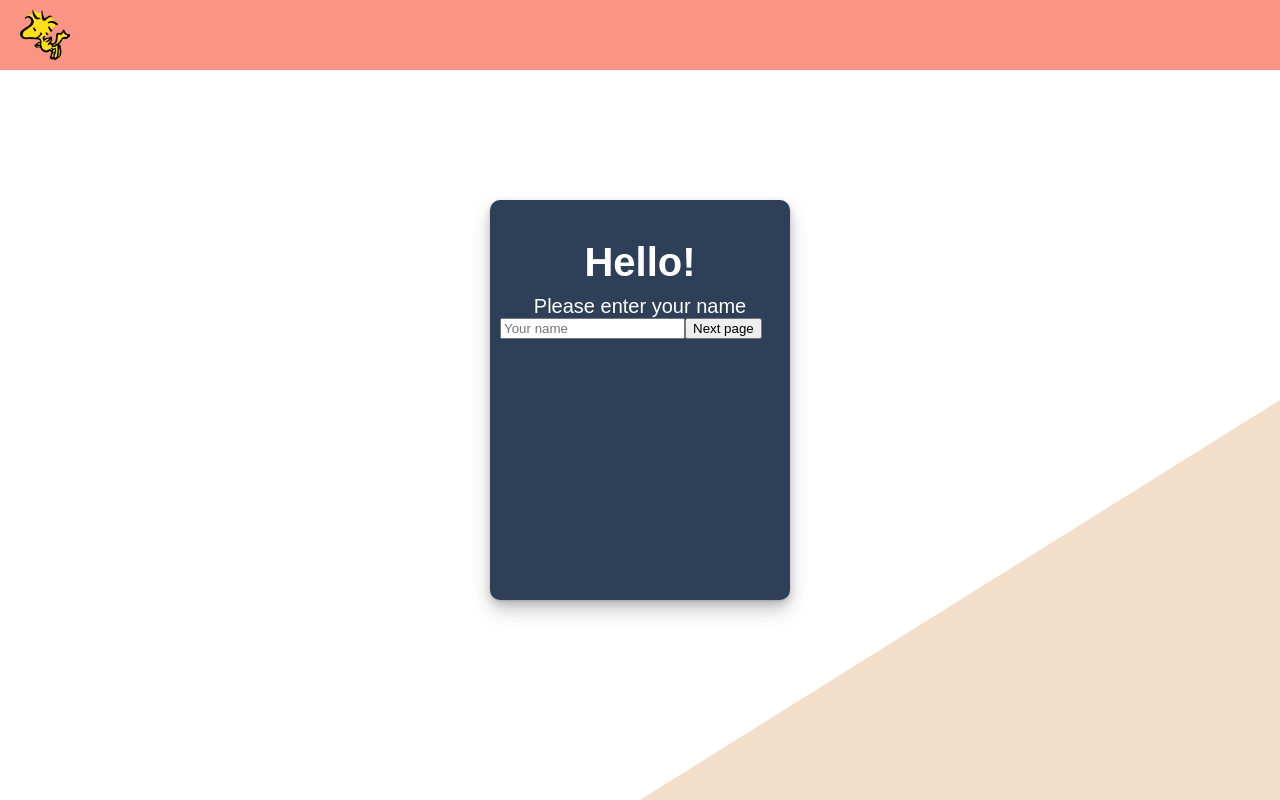
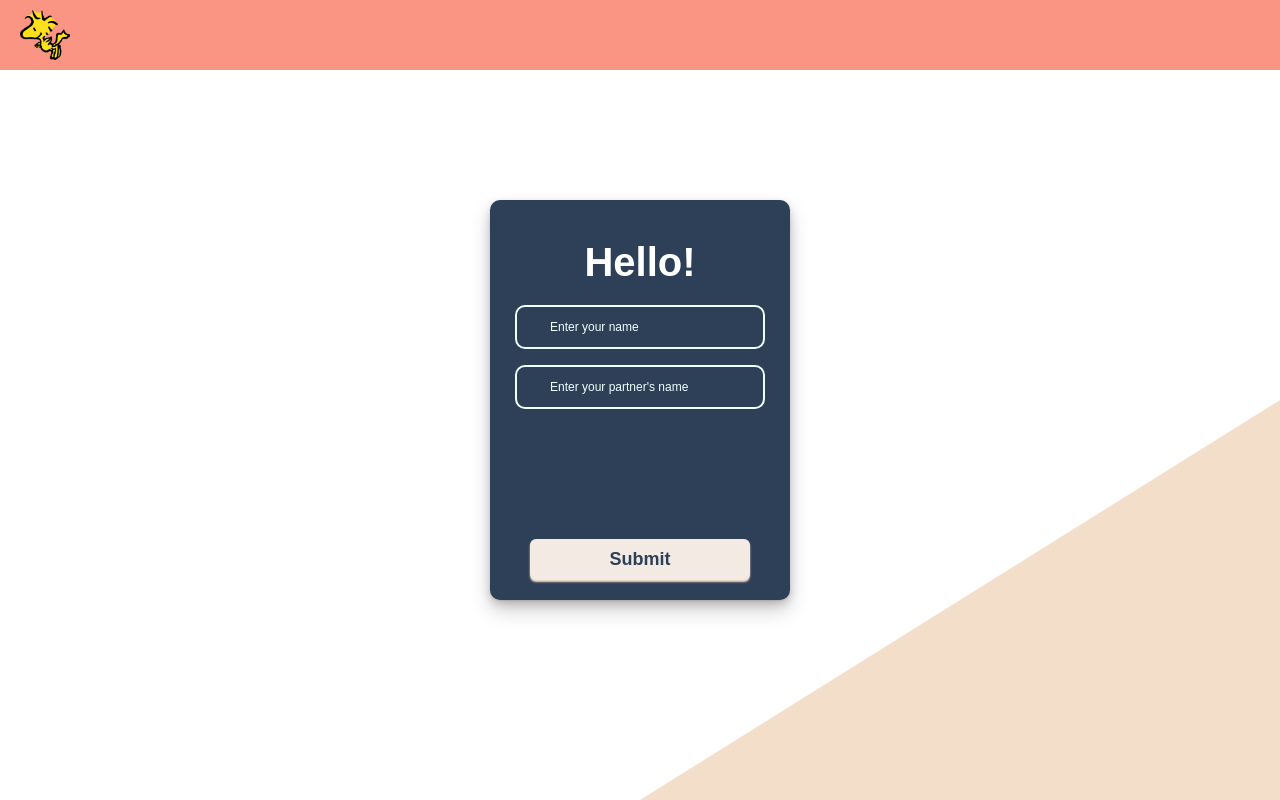
Before and after one commit to LittleStar21/SecretProject, a React (Vite) app: page / in a window 1280 px wide. Built offline with nearby package versions, Linux system fonts and the light colour scheme.

Commit message:
Welcome page done

```diff
--- a/src/Pages/Welcome.css
+++ b/src/Pages/Welcome.css
@@ -18,6 +18,7 @@
 }
 
 .welcome-container {
+  position: relative;
   width: 300px;
   height: 400px;
   background-color: #2d4057;
@@ -60,9 +61,85 @@
   position: absolute;
   width: 50px;
   height: 50px;
-  /* right: 30px; */
-  /* bottom: 30px; */
   top: 10px;
   left: 20px;
   z-index: 1;
 }
+
+.inputs-container {
+  margin-top: 20px;
+  display: grid;
+  grid-template-rows: repeat(2, 1fr);
+  row-gap: 40px;
+  justify-items: center;
+}
+
+.input-container {
+  width: 250px;
+}
+
+.input-entry-area {
+  position: relative;
+  height: 20px;
+  line-height: 20px;
+}
+
+input {
+  position: absolute;
+  width: 100%;
+  outline: none;
+  font-size: 14px;
+  padding: 0 30px;
+  line-height: 40px;
+  border-radius: 10px;
+  border: 2px solid #f0ffff;
+  background: transparent;
+  transition: 0.1 ease;
+  z-index: 3;
+}
+
+.input-labelline {
+  position: absolute;
+  font-size: 12px;
+  color: #f0ffff;
+  padding: 0 25px;
+  margin: 0 10px;
+  background-color: #2d4057;
+  transition: 0.3s ease;
+  height: 44px; /* This has to follow the input field's height */
+  display: flex;
+  align-items: center;
+}
+
+input:focus,
+input:valid {
+  color: #f3deca;
+  border: 4px solid #f3deca;
+}
+
+input:focus + .input-labelline,
+input:valid + .input-labelline {
+  color: #f3deca;
+  height: 10px;
+  line-height: 10px;
+  transform: translate(-10px, -4px) scale(0.88);
+  z-index: 3;
+}
+
+.submit-button {
+  position: absolute;
+  bottom: 20px;
+  left: 40px;
+  font-size: 20px;
+  width: calc(100% - 80px);
+  padding: 10px 22px;
+  background: #f2eae3;
+  border-radius: 6px;
+  color: #2d4057;
+  border: none;
+  font-size: 18px;
+  font-weight: 600;
+  cursor: pointer;
+  transition: transform 0.3s ease;
+  box-shadow: 0 2px 2px #f3deca;
+}
--- a/src/Pages/Welcome.jsx
+++ b/src/Pages/Welcome.jsx
@@ -5,15 +5,36 @@ import "./Welcome.css";
 import snoopyImg from "./assets/hello.png";
 
 const Welcome = ({ onNext }) => {
-  const [input, setInput] = useState("");
-  const correctName = "Gamin";
-  const [error, setError] = useState(false);
+  const [userNameInput, setUserNameInput] = useState("");
+  const [partnerNameInput, setPartnerNameInput] = useState("");
 
   function handleSubmit() {
-    if (input.trim() === correctName) {
+    const correctUserNameArray = ["Gamin", "gamin", "鄭佳旻", "佳旻"];
+    const correctParnerNameArray = [
+      "Leonard Ian",
+      "leonard ian",
+      "Ian",
+      "ian",
+      "Leonard",
+      "leonard",
+    ];
+
+    const isUserNameCorrect = correctUserNameArray.includes(
+      userNameInput.trim(),
+    );
+    const isPartnerNameCorrect = correctParnerNameArray.includes(
+      partnerNameInput.trim(),
+    );
+
+    if (
+      partnerNameInput.trim() === "楊咩咩" ||
+      partnerNameInput.trim() === "羊咩咩"
+    ) {
+      alert("😡😡😡");
+    } else if (!isUserNameCorrect || !isPartnerNameCorrect) {
+      alert("Please try again!");
+    } else {
       onNext();
-    } else {
-      setError(true);
     }
   }
 
@@ -42,8 +63,9 @@ const Welcome = ({ onNext }) => {
               Hello!
             </motion.div>
 
+            <div className="inputs-container">
               <motion.div
-              className="welcome-text"
+                className="input-container"
                 initial={{ opacity: 0, y: 50 }}
                 animate={{
                   opacity: 1,
@@ -51,29 +73,21 @@ const Welcome = ({ onNext }) => {
                   transition: { delay: 2, duration: 0.8 },
                 }}
               >
-              Please enter your name
+                <div className="input-entry-area">
+                  <input
+                    type="text"
+                    required
+                    value={userNameInput}
+                    onChange={(e) => {
+                      setUserNameInput(e.target.value);
+                    }}
+                  ></input>
+                  <div className="input-labelline">Enter your name</div>
+                </div>
               </motion.div>
 
-            <motion.input
-              type="text"
-              placeholder="Your name"
-              value={input}
-              onChange={(e) => {
-                setInput(e.target.value);
-                setError(false);
-              }}
-              initial={{ opacity: 0, y: 50 }}
-              animate={{
-                opacity: 1,
-                y: 0,
-                transition: { delay: 2, duration: 0.8 },
-              }}
-            ></motion.input>
-
-            {error && <div>Incorrect Name</div>}
-
-            <motion.button
-              onClick={handleSubmit}
+              <motion.div
+                className="input-container"
                 initial={{ opacity: 0, y: 50 }}
                 animate={{
                   opacity: 1,
@@ -81,7 +95,41 @@ const Welcome = ({ onNext }) => {
                   transition: { delay: 2, duration: 0.8 },
                 }}
               >
-              Next page
+                <div className="input-entry-area">
+                  <input
+                    type="text"
+                    required
+                    value={partnerNameInput}
+                    onChange={(e) => {
+                      setPartnerNameInput(e.target.value);
+                    }}
+                  ></input>
+                  <div className="input-labelline">
+                    Enter your partner's name
+                  </div>
+                </div>
+              </motion.div>
+            </div>
+
+            <motion.button
+              className="submit-button"
+              onClick={handleSubmit}
+              initial={{ opacity: 0, y: 50, scale: 0 }}
+              animate={{
+                opacity: 1,
+                y: 0,
+                scale: 1,
+                transition: {
+                  delay: 3,
+                  duration: 0.2,
+                  type: "spring",
+                  stiffness: 100,
+                  damping: 10,
+                },
+              }}
+              whileTap={{ scale: 0.95 }}
+            >
+              Submit
             </motion.button>
           </motion.div>
         </div>
```
Lines whose indentation alone changed are shown as unchanged.
